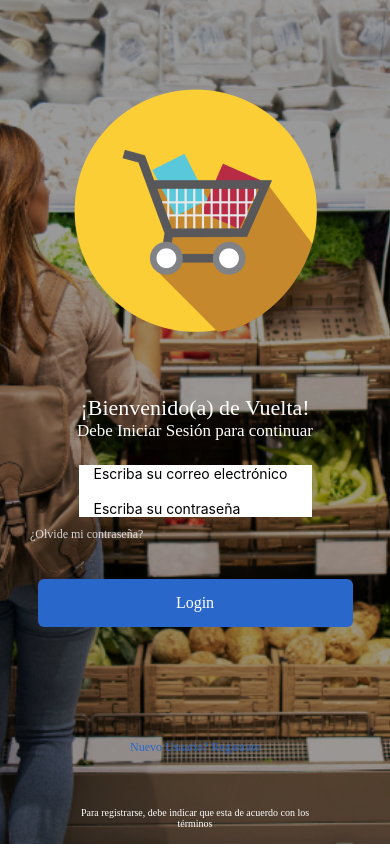
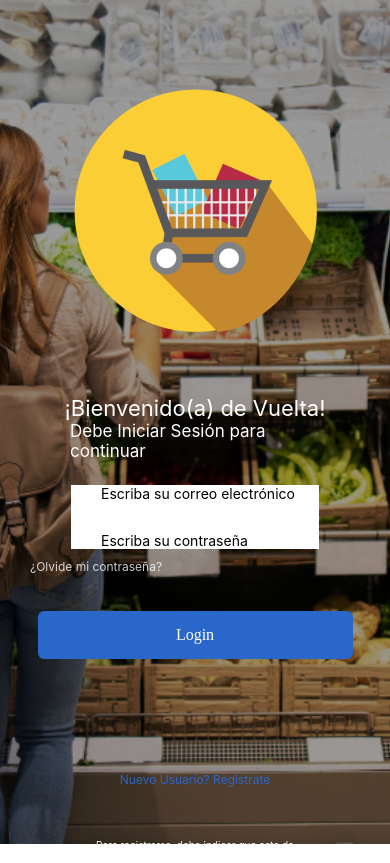
Before and after one commit to brayan200014/MovilMarketApp, a React Native app in the folder marketapp/: screen / in a window 390 px wide. Built offline with nearby package versions, Linux system fonts and the light colour scheme.

Commit message:
Login y Token Actualizados

```diff
--- a/marketapp/App.js
+++ b/marketapp/App.js
@@ -2,11 +2,10 @@ import { StatusBar } from 'expo-status-bar';
 import React, {useState, useEffect} from 'react';
 import { ActivityIndicator, StyleSheet, Text, TextInput, View, Alert, ImageBackground, Dimensions,Image } from 'react-native';
 import AsyncStorage  from '@react-native-async-storage/async-storage';
-
-//Importanto fuentes
 import * as Font from 'expo-font';
 
-//Para las fuentes
+
+/*//Para las fuentes
 const customFonts = {
   'CircularStdBold': require('./assets/fonts/CircularStdBold.ttf'),
   'Nunito-Bold': require('./assets/fonts/Nunito-Bold.ttf'),
@@ -15,7 +14,7 @@ const customFonts = {
 };
 
 
-/*Importando Pantallas
+Importando Pantallas
 import Onboarding from './src/screen/Onboarding';
 import Login from './src/screen/Login';
 import ForgetPassword from './src/screen/ForgetPassword';
@@ -71,7 +70,7 @@ export default function App() {
                 console.log(token);
                 await AsyncStorage.setItem('Token',token);
               }
-              Alert.alert("Atención", "Petición procesada");
+              Alert.alert("Bienvenido(a)", "Petición procesada");
           } catch(error) {
               console.log(error);
           }
@@ -105,7 +104,7 @@ export default function App() {
                 onChangeText={newText => setCorreo(newText)}
               placeholder="Escriba su correo electrónico">
             </TextInput>
-            <View style={{paddingTop: 18}}></View>
+            <View style={{paddingTop: 20, paddingBottom: 10}}></View>
             <TextInput
                 onChangeText={newText => setContrasena(newText)}
               placeholder="Escriba su contraseña">
@@ -147,6 +146,13 @@ export default function App() {
   const styles = StyleSheet.create({
     container:{
         flex: 1,
+        flexDirection: 'row',
+        justifyContent: 'flex-start',
+        alignItems: 'center',
+        width: width -60,
+        height: 45,
+        backgroundColor: '#FFFFFF',
+        borderRadius: 8,
     },
     darkLayer:{
         position: 'absolute',
@@ -169,7 +175,7 @@ export default function App() {
     },
     titleText:{
         color: '#FFFFFF',
-        fontFamily: 'Nunito-ExtraBold',
+        //fontFamily: 'Nunito-ExtraBold',
         fontSize:22
     },
     tip:{
@@ -180,20 +186,22 @@ export default function App() {
     },
     tipText:{
         color: '#FFFFFF',
-        fontFamily: 'Nunito-SemiBold',
+        //fontFamily: 'Nunito-SemiBold',
         fontSize: 17
     },
     input: {
         marginTop: 24,
+        marginLeft: 30,
+        marginRight:30,
         justifyContent: 'center',
         alignSelf: 'center',
         backgroundColor: '#FFFFFF',
         borderColor: '#FFFFFF',
         color: '#727C8E',
-        fontFamily: 'Nunito-SemiBold',
+        //fontFamily: 'Nunito-SemiBold',
         fontWeight: '500',
         fontSize: 12,
-        paddingLeft: 15
+        paddingLeft: 30
 
     },
     remember:{
@@ -207,12 +215,12 @@ export default function App() {
     },
     rememberText:{
         color: '#FFFFFF',
-        fontFamily: 'Nunito-SemiBold',
+        //fontFamily: 'Nunito-SemiBold',
         fontSize: 12
     },
     forgotText:{
         color: '#FFFFFF',
-        fontFamily: 'Nunito-SemiBold',
+        //fontFamily: 'Nunito-SemiBold',
         fontSize: 12
     },
     signup:{
@@ -222,7 +230,7 @@ export default function App() {
     },
     signupText: {
         color: '#2A67CA',
-        fontFamily: 'Nunito-SemiBold',
+        //fontFamily: 'Nunito-SemiBold',
         fontSize: 12
     },
     terms:{
@@ -234,7 +242,7 @@ export default function App() {
     },
     termsText:{
         color: '#FFFFFF',
-        fontFamily: 'Nunito-SemiBold',
+        //fontFamily: 'Nunito-SemiBold',
         fontSize: 10,
         textAlign: 'center'
     }
```
